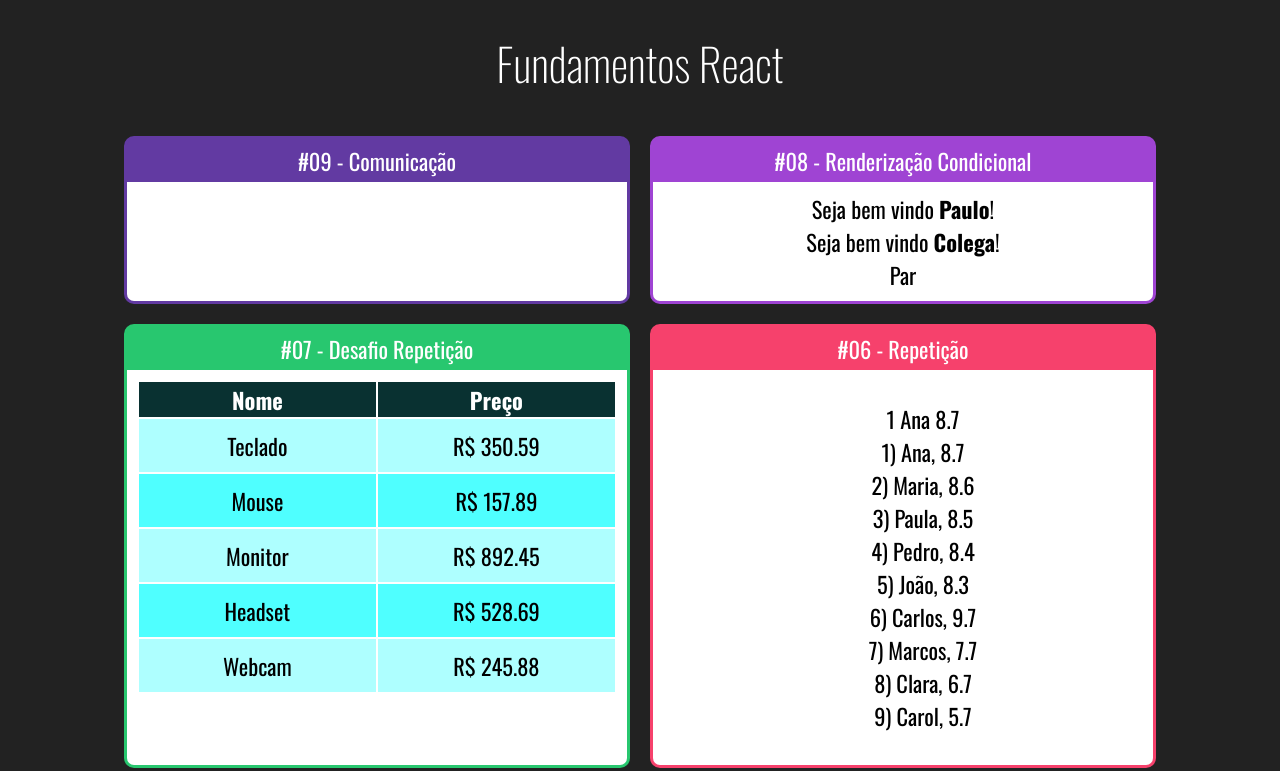
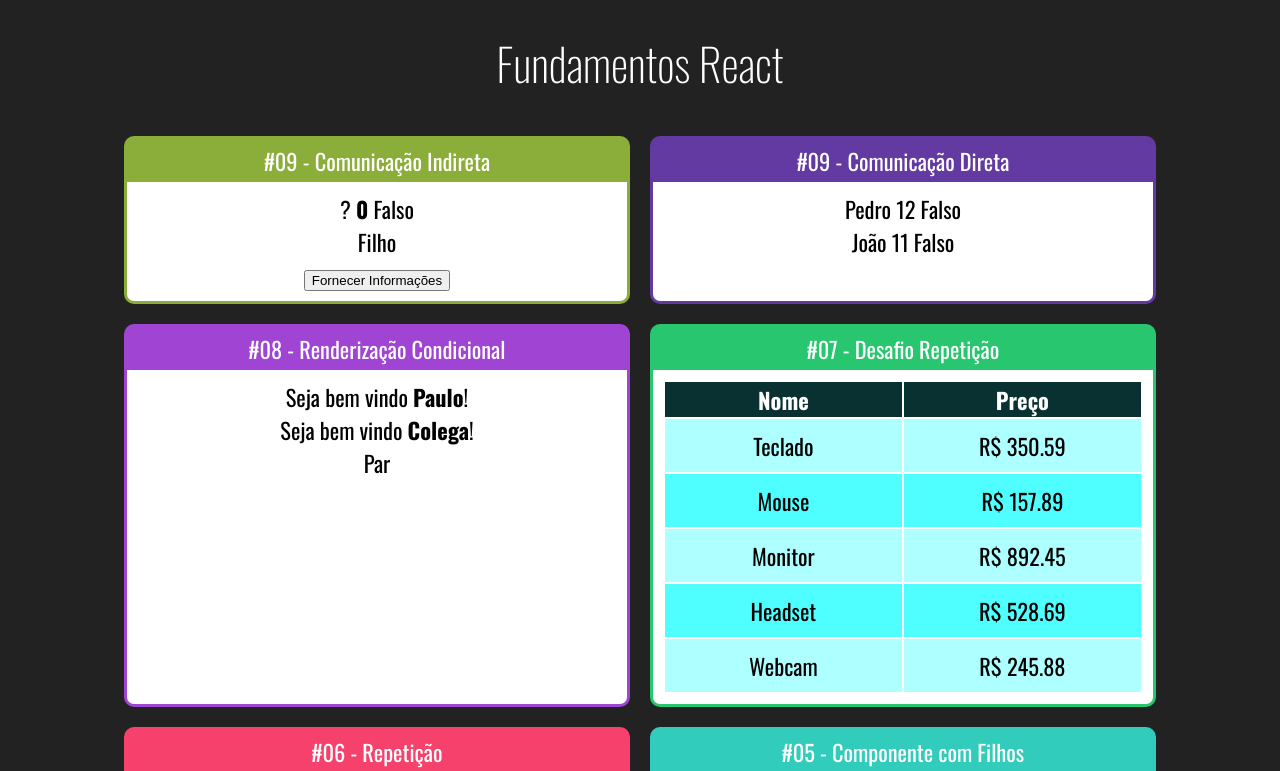
Before and after one commit to OdairCesar/ReactJS-e-ReactNative, a React (Create React App) app in the folder ReactJS/fundamentos-react/: page / in a window 1280 px wide. Shown: the top 771 px of the page. Built offline with nearby package versions, Linux system fonts and the light colour scheme.

Commit message:
Comunicação direta e indireta entre componentes

```diff
--- a/ReactJS/fundamentos-react/src/App.jsx
+++ b/ReactJS/fundamentos-react/src/App.jsx
@@ -13,6 +13,8 @@ import ListaAlunos from './components/repeticao/ListaAlunos'
 import ListaProdutos from './components/desafios/ListaProdutos'
 import ParOuImpar from './components/condicional/ParOuImpar'
 import UsuarioInfo from './components/condicional/UsuarioInfo'
+import DiretaPai from './components/comunicacao/DiretaPai'
+import IndiretaPai from './components/comunicacao/IndiretaPai'
 
 export function App (props) {
     return(
@@ -20,7 +22,12 @@ export function App (props) {
             <h1>Fundamentos React</h1>
             <div className='Cards'>
 
-                <Card titulo='#09 - Comunicação' color='#623AA2'>
+                <Card titulo='#09 - Comunicação Indireta' color='#8BAD39'>
+                    <IndiretaPai></IndiretaPai>
+                </Card>
+
+                <Card titulo='#09 - Comunicação Direta' color='#623AA2'>
+                    <DiretaPai></DiretaPai>
                 </Card>
 
                 <Card titulo='#08 - Renderização Condicional' color='#9F44D3'>
--- /dev/null
+++ b/ReactJS/fundamentos-react/src/components/comunicacao/DiretaFilho.jsx
@@ -0,0 +1,9 @@
+import React from 'react'
+
+export default function DiretaFilho(props){
+    return(
+        <div>
+            {props.texto} {props.numero} {props.bool ? 'Verdadeiro' : 'Falso'}
+        </div>
+    )
+}
--- /dev/null
+++ b/ReactJS/fundamentos-react/src/components/comunicacao/DiretaPai.jsx
@@ -0,0 +1,11 @@
+import React from 'react'
+import DiretaFilho from './DiretaFilho'
+
+export default function DiretaPai(props){
+    return(
+        <div>
+            <DiretaFilho texto='Pedro' numero={12} nerd={false}></DiretaFilho>
+            <DiretaFilho texto='João' numero={11} nerd={true}></DiretaFilho>
+        </div>
+    )
+}
--- /dev/null
+++ b/ReactJS/fundamentos-react/src/components/comunicacao/IndiretaFilho.jsx
@@ -0,0 +1,15 @@
+import React from 'react'
+
+export default function IndiretaFilho(props) {
+    const cb = props.quandoClicar
+    const gerarIdade = () => parseInt(Math.random() * (20)) + 50
+    const gerarNerd = () => Math.random() > 0.5
+    return (
+        <div>
+            <div>Filho</div>
+            <button onClick={_ => cb('João', gerarIdade(), gerarNerd())}>
+                Fornecer Informações
+            </button>
+        </div>
+    )
+}
--- /dev/null
+++ b/ReactJS/fundamentos-react/src/components/comunicacao/IndiretaPai.jsx
@@ -0,0 +1,25 @@
+import React, { useState } from 'react'
+import IndiretaFilho from './IndiretaFilho'
+
+export default function IndiretaPai (props){
+    const [nome, setNome] = useState('?')
+    const [idade, setIdade] = useState(0)
+    const [nerd, setNerd] = useState(false)
+
+    function fornecerInfomacoes(nome, idade, nerd) {
+        setNome(nome)
+        setIdade(idade)
+        setNerd(nerd)
+    }
+
+    return (
+        <div>
+            <div>
+                <span>{nome} </span>
+                <span><strong>{idade}</strong></span>
+                <span> {nerd ? 'Verdadeiro' : 'Falso'}</span>
+            </div>
+            <IndiretaFilho quandoClicar={fornecerInfomacoes}></IndiretaFilho>
+        </div>
+    )
+}
```
